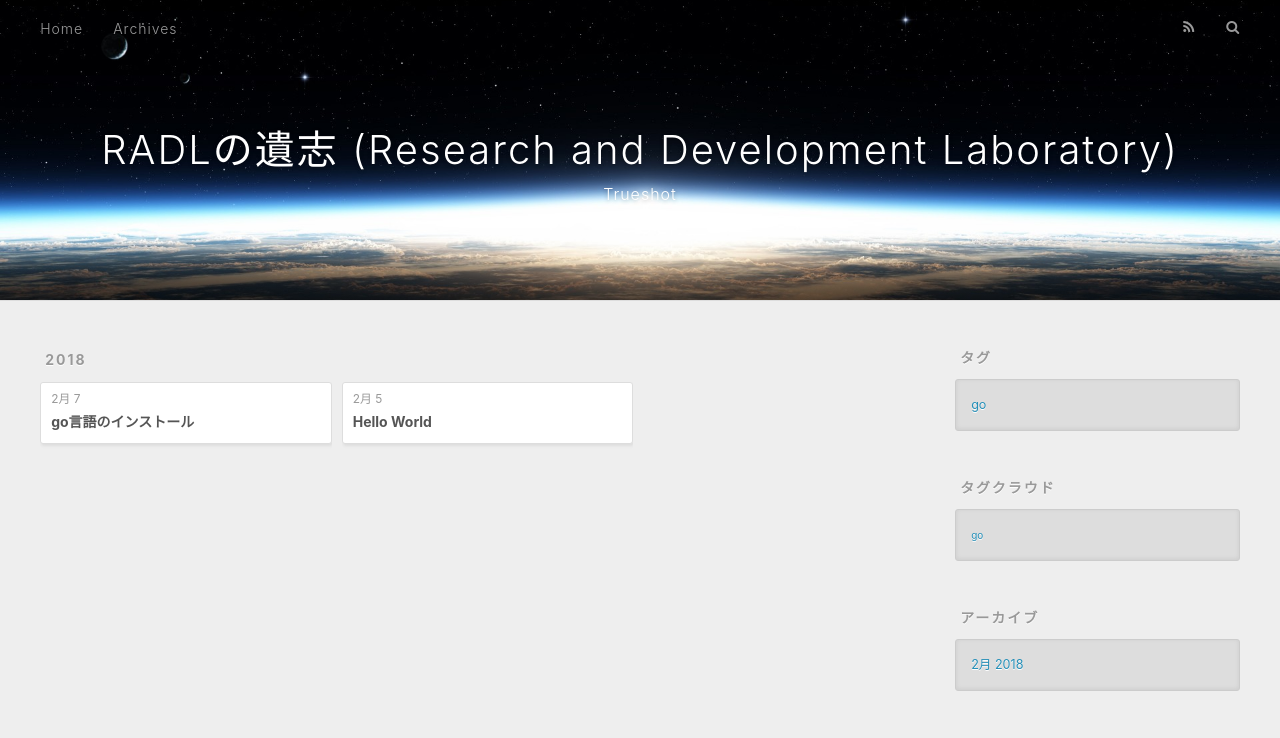
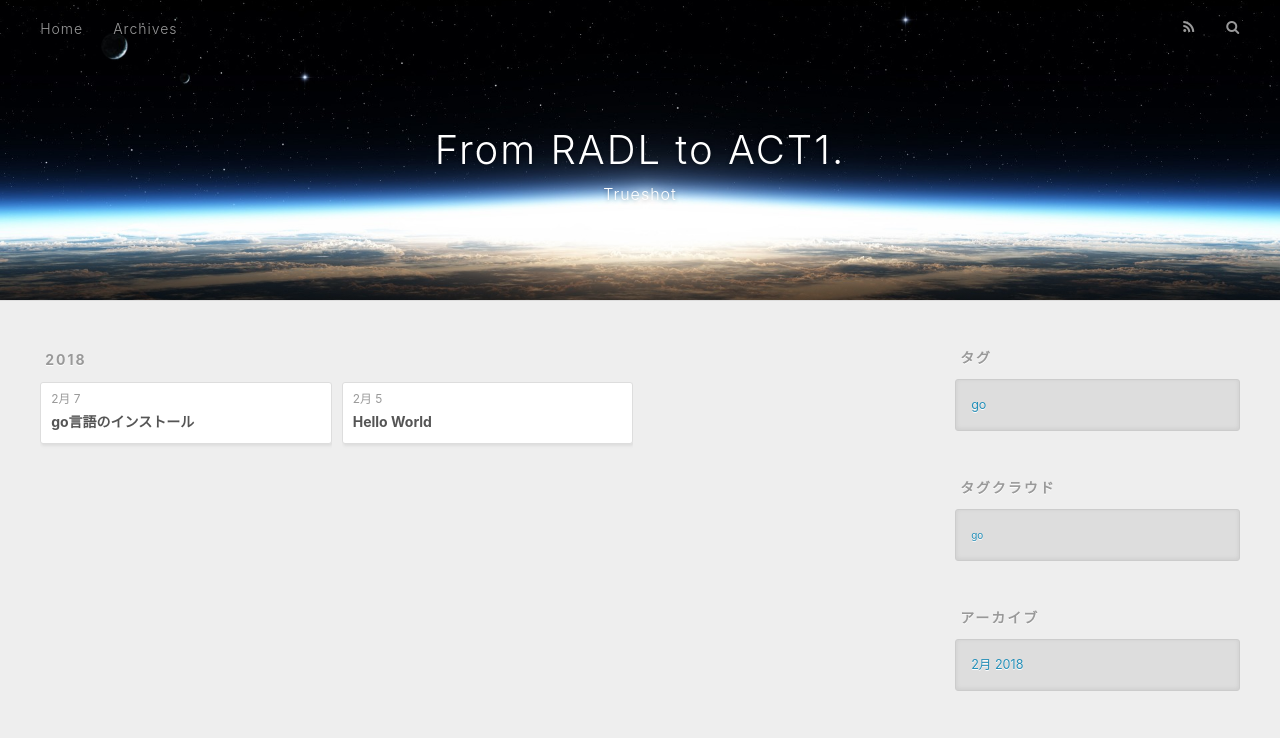
Before and after one commit to c3ntral01/c3ntral01.github.io, a plain HTML site: page archives/2018/02/index.html in a window 1280 px wide. Shown: the top 738 px of the page. Drawn offline with nearby package versions, Linux system fonts and the light colour scheme.

Commit message:
Site updated: 2018-02-22 08:40:33

```diff
--- a/archives/2018/02/index.html
+++ b/archives/2018/02/index.html
@@ -5,17 +5,17 @@
 
 
 
-  <title>アーカイブ: 2018/2 | RADLの遺志 (Research and Development Laboratory)</title>
+  <title>アーカイブ: 2018/2 | From RADL to ACT1.</title>
   <meta name="viewport" content="width=device-width, initial-scale=1, maximum-scale=1">
   <meta property="og:type" content="website">
-<meta property="og:title" content="RADLの遺志 (Research and Development Laboratory)">
+<meta property="og:title" content="From RADL to ACT1.">
 <meta property="og:url" content="https://c3ntral01.github.io/archives/2018/02/index.html">
-<meta property="og:site_name" content="RADLの遺志 (Research and Development Laboratory)">
+<meta property="og:site_name" content="From RADL to ACT1.">
 <meta property="og:locale" content="ja">
 <meta name="twitter:card" content="summary">
-<meta name="twitter:title" content="RADLの遺志 (Research and Development Laboratory)">
+<meta name="twitter:title" content="From RADL to ACT1.">
 
-    <link rel="alternate" href="/atom.xml" title="RADLの遺志 (Research and Development Laboratory)" type="application/atom+xml">
+    <link rel="alternate" href="/atom.xml" title="From RADL to ACT1." type="application/atom+xml">
 
 
     <link rel="icon" href="/favicon.png">
@@ -34,7 +34,7 @@
   <div id="header-outer" class="outer">
     <div id="header-title" class="inner">
       <h1 id="logo-wrap">
-        <a href="/" id="logo">RADLの遺志 (Research and Development Laboratory)</a>
+        <a href="/" id="logo">From RADL to ACT1.</a>
       </h1>
 
         <h2 id="subtitle-wrap">
```
Also changed, not shown: 2018/02/05/hello-world/index.html (+4 -4 lines), 2018/02/07/go言語のインストール/index.html (+4 -4 lines), archives/2018/index.html (+6 -6 lines), archives/index.html (+6 -6 lines), index.html (+6 -6 lines), tags/go/index.html (+6 -6 lines).
